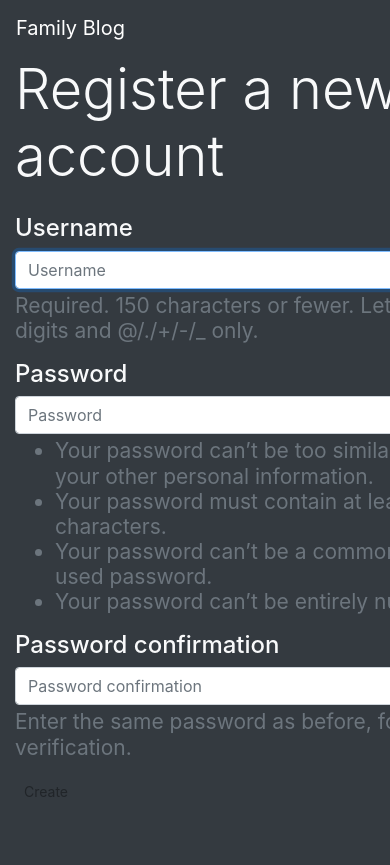
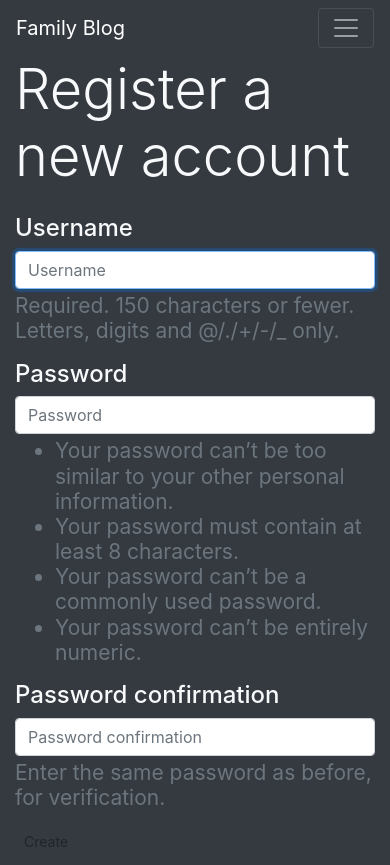
Before and after one commit to jacob-armiger/django-devblog, a Django app: page /users/register/ in a window 390 px wide; the page is wider, and only the part inside the window is pictured. Before the commit the page ends 797 px from the top of that part, so only its background shows below. Run offline with Django 3.2, Linux system fonts and the light colour scheme; some libraries are stand-ins or nearby versions.

Commit message:
Ficed responsiveness issue for mobile

```diff
--- a/blogs/templates/blogs/base.html
+++ b/blogs/templates/blogs/base.html
@@ -6,7 +6,7 @@
 <html lang="en">
 <head>
     <meta charset="UTF-8">
-    <meta name="viewport" content="width=device-width, initial-scale=1.0
+    <meta name="viewport" content="width=device-width, initial-scale=1,
     shrink-to-fit=no">
     <meta http-equiv="X-UA-Compatible" content="ie=edge">
     <title>Family Blog</title>
--- a/static/css/main.css
+++ b/static/css/main.css
@@ -1,16 +1,9 @@
-body {
-    min-width: 30rem;
-}
-
 nav {
     font-size: large;
 }
-
+.single_post p {
+    font-size: 1.2rem;
+}
 #comment {
-    min-width: 30rem;
-    width: 50rem;
+    max-width: 50rem;
 }
-
-.single_post p {
-    font-size: 1.3rem;
-}
```
